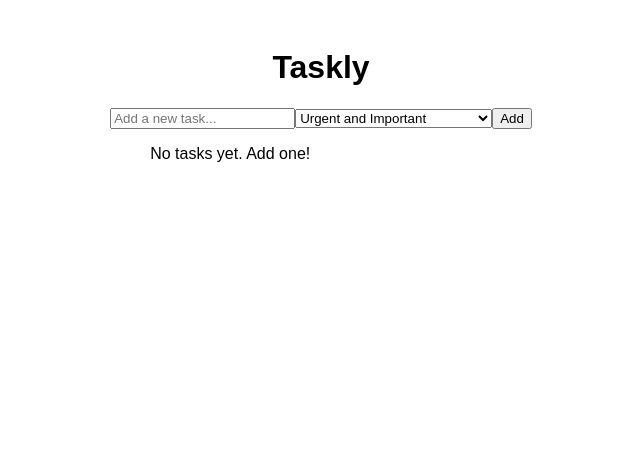
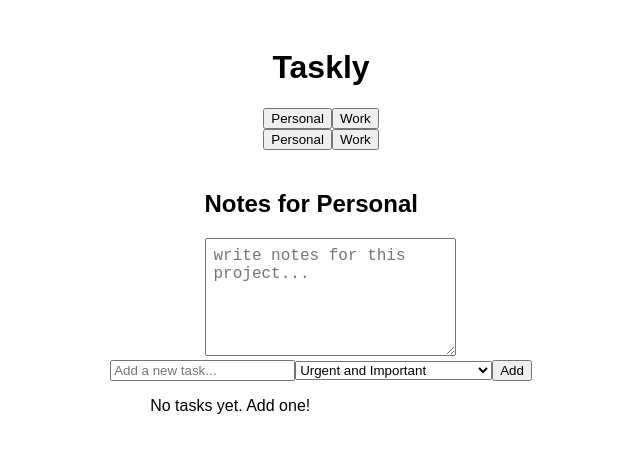
Before and after one commit to Tini-ops/Taskly, a React (Vite) app in the folder taskly/: page / in a window 1280 px wide. Shown: the top 452 px of the page, without its empty margins (319-959 px from the left). Built offline with nearby package versions, Linux system fonts and the light colour scheme.

Commit message:
Added project tabs with tasks and notes

```diff
--- a/taskly/src/App.jsx
+++ b/taskly/src/App.jsx
@@ -1,5 +1,8 @@
 import React, { useState, useEffect } from 'react';
 import TaskList from './components/TaskList';
+import ProjectTabs from './components/ProjectTabs';
+import ProjectList from './components/ProjectList';
+import Notes from './components/Notes';
 
 const App = () => {
   //State to store tasks
@@ -9,9 +12,31 @@ const App = () => {
     return savedTasks ? JSON.parse(savedTasks) : [];
   });
 
+  //Projects
+  //Holds multiple projects
+  const [projects, setProjects] = useState(() => {
+    const savedProjects = localStorage.getItem('projects');
+    return savedProjects ? JSON.parse(savedProjects) :
+    [
+      {id: 1, name: "Personal", tasks: [], notes: ""},
+      {id: 2, name: "Work", tasks: [], notes: ""}
+    ]
+  });
+
+  //Keeping track of current project
+  const [activeProject, setActiveProject] = useState(1);
+
+  //Get tasks for the selected project
+  const activeTasks = projects.find(p => p.id === activeProject)?.tasks || [];
+
   //Save tasks to localStorage whenever they change
   //runs everytime the array tasks changes, saving the updated list to local storage
-  useEffect(() => { localStorage.setItem('tasks', JSON.stringify(tasks)); }, [tasks]);
+  useEffect(() => { localStorage.setItem('projects', JSON.stringify(projects)); }, [projects]);
+
+  //Change active projects
+  const handleProjectClick = (id) => {
+    setActiveProject(id);
+  }
 
   //presenting priorites to a numerical value for sorting
   const priorityOrder = {
@@ -23,51 +48,100 @@ const App = () => {
 
   //Add a new task
   const addTask = (text, priority) => {
-    const newTask = {
-      id: Date.now(),
-      text: text,
-      priority: priority,
-      completed: false,
-    };
-    setTasks([...tasks, newTask].sort((a,b) => priorityOrder[a.priority] - priorityOrder[b.priority]));
+    setProjects(prevProjects =>
+      prevProjects.map(project =>
+        project.id === activeProject
+          ? {...project, tasks: [...project.tasks, {id: Date.now(), text, priority, completed: false}] }
+          : project
+      )
+    )
   }
 
   //Toggle task completion
   const toggleTask = (id) => {
-    const updatedTasks = tasks.map(task => task.id === id ? { ...task, completed: !task.completed } : task);
-    setTasks(updatedTasks);
+    // const updatedTasks = tasks.map(task => task.id === id ? { ...task, completed: !task.completed } : task);
+    // setTasks(updatedTasks);
+    setProjects(prevProjects =>
+      prevProjects.map(project =>
+        project.id === activeProject
+        ? {...project, tasks: project.tasks.map(task =>
+          task.id === id ? {...task, completed: !task.completed} : task
+        )}
+        : project
+      )
+    )
   };
 
   //Delete a task
   const deleteTask = (id) => {
-    const updatedTasks = tasks.filter(task => task.id !== id);
-    setTasks(updatedTasks);
+    setProjects(prevProjects =>
+      prevProjects.map(project =>
+        project.id === activeProject
+          ? {...project, tasks: project.tasks.filter(task => task.id !== id)}
+          : project
+      )
+    )
   };
 
   const editTask = (id, newText) => {
-    setTasks(prevTasks =>
-      prevTasks.map(task =>
-        task.id === id ? {...task, text: newText} : task
+    setProjects(prevProjects =>
+      prevProjects.map(project =>
+        project.id === activeProject
+        ? {...project, tasks: project.tasks.map(task => task.id === id ? {...task, text: newText} : task)}
+        : project
       )
-    );
+    )
+
   };
 
   const updatePriority = (id, newPriority) => {
-    setTasks(prevTasks => {
-      const updatedTasks = prevTasks.map(task =>
-        task.id === id ? {...task, priority: newPriority} : task
+    setProjects(prevProjects =>
+      prevProjects.map(project =>
+        project.id === activeProject
+          ? { ...project,
+          tasks: project.tasks
+          .map(task =>
+            task.id === id ? {...task, priority: newPriority} : task
+          )
+          .sort((a, b) => priorityOrder[a.priority] - priorityOrder[b.priority]),
+        }
+        : project
       )
+    )
+  }
 
-      return updatedTasks.sort((a,b) => priorityOrder[a.priority] - priorityOrder[b.priority]);
-
-  })
+  const updateNotes = (projectId, newNotes) => {
+    setProjects(prevProjects =>
+      prevProjects.map(project =>
+        project.id === projectId ? {...project, notes: newNotes} : project
+      )
+    )
   }
 
   return (
     <div className='app-container'>
       <h1>Taskly</h1>
+
+      <ProjectList
+      projects={projects}
+      activeProject={activeProject}
+      setActiveProject={handleProjectClick}
+      />
+
+      <ProjectTabs
+      projects={projects}
+      activeProject={activeProject}
+      setActiveProject={setActiveProject}
+      />
+
+      <Notes
+      activeProject={activeProject}
+      projects={projects}
+      updateNotes={updateNotes}
+      />
+
       <TaskList
-      tasks={tasks}
+      tasks={activeTasks}
       addTask={addTask}
       toggleTask={toggleTask}
       deleteTask={deleteTask}
--- /dev/null
+++ b/taskly/src/components/Notes.jsx
@@ -0,0 +1,18 @@
+import React from "react";
+
+const Notes = ({projects, activeProject, updateNotes}) => {
+    const project = projects.find(p => p.id === activeProject);
+
+    return (
+        <div className="notes-section">
+            <h2>Notes for {project?.name}</h2>
+            <textarea value={project?.notes || ""}
+                onChange={(e) => updateNotes(activeProject, e.target.value)}
+                placeholder="write notes for this project..."
+            />
+        </div>
+
+    )
+}
+
+export default Notes;
--- /dev/null
+++ b/taskly/src/components/ProjectList.jsx
@@ -0,0 +1,18 @@
+import React from "react";
+
+const ProjectList = ({projects, activeProject, setActiveProject}) => {
+    return (
+        <div className="project-list">
+            {projects.map( (project) => (
+                <button key={project.id}
+                    onClick={() => setActiveProject(project.id)}
+                    className={project.id === activeProject ? "active" : ""}
+                >
+                    {project.name}
+                </button>
+            ))}
+        </div>
+    )
+}
+
+export default ProjectList;
--- /dev/null
+++ b/taskly/src/components/ProjectTabs.jsx
@@ -0,0 +1,16 @@
+const ProjectTabs = ({projects, activeProject, setActiveProject}) => {
+return (
+    <div className='project-tabs'>
+    {projects.map(project => (
+        <button key={project.id}
+        className={project.id === activeProject ? "active" : ""}
+        onClick={() => setActiveProject(project.id)}
+        >
+        {project.name}
+        </button>
+    ))}
+    </div>
+)
+}
+
+export default ProjectTabs;
--- a/taskly/src/index.css
+++ b/taskly/src/index.css
@@ -48,3 +48,14 @@
   .not-urgent-not-important {
     background-color: #2ecc71;
   }
+
+  .notes-section {
+    margin-top: 20px;
+  }
+
+  .notes-section textarea {
+    width: 100%;
+    height: 100px;
+    padding: 8px;
+    font-size: 16px;
+  }
```
